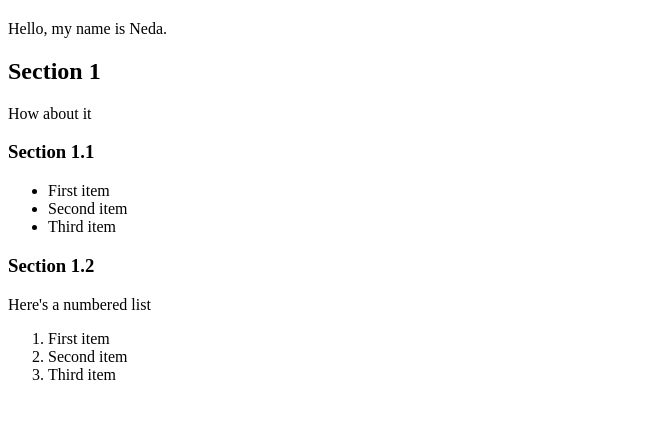
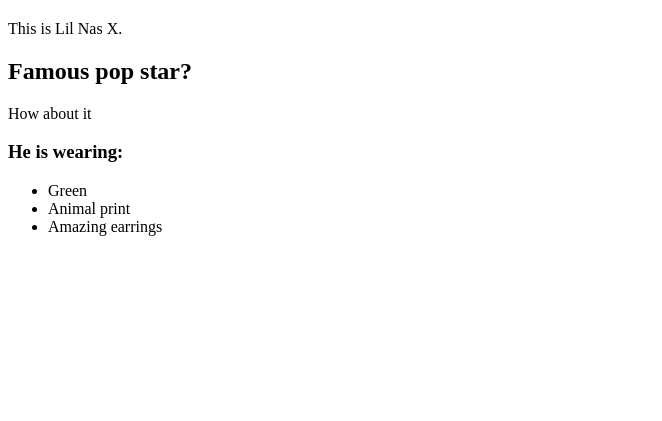
Before and after one commit to Nedacodes/Nedacodes.github.io, a plain HTML site: page index.html in a window 1280 px wide. Shown: the part 980-1401 px from the top of the page, without its empty margins (0-662 px from the left). After the commit the page ends 1232 px from the top, so only its background shows below. Drawn offline with Linux system fonts and the light colour scheme.

Commit message:
Add files via upload

```diff
--- a/index.html
+++ b/index.html
@@ -10,30 +10,16 @@
 
     <img src="lil nas x.jpg">
 
-    <p>Hello, my name is Neda.</p>
+    <p>This is Lil Nas X.</p>
 
-    <h2>Section 1</h2>
+    <h2>Famous pop star?</h2>
 
     <p>How about it</p>
 
-    <h3>Section 1.1</h3>
+    <h3>He is wearing:</h3>
 
     <ul>
-    <li>First item</li>
-    <li>Second item</li>
-    <li>Third item</li>
+    <li>Green</li>
+    <li>Animal print</li>
+    <li>Amazing earrings</li>
     </ul>
-
-    <h3>Section 1.2</h3>
-
-    <p>Here's a numbered list</p>
-
-    <ol>
-        <li>First item</li>
-        <li>Second item</li>
-        <li>Third item</li>
-        </ol>
-
-    <marquee>haha</marquee>
-    </body>
-    </html>
```
